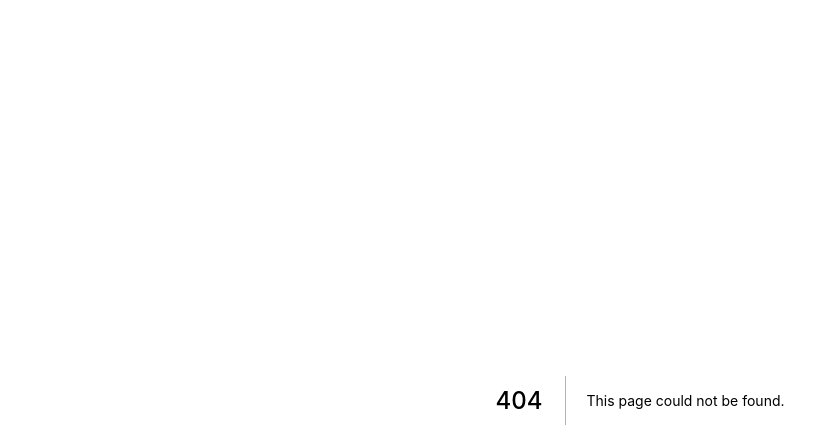
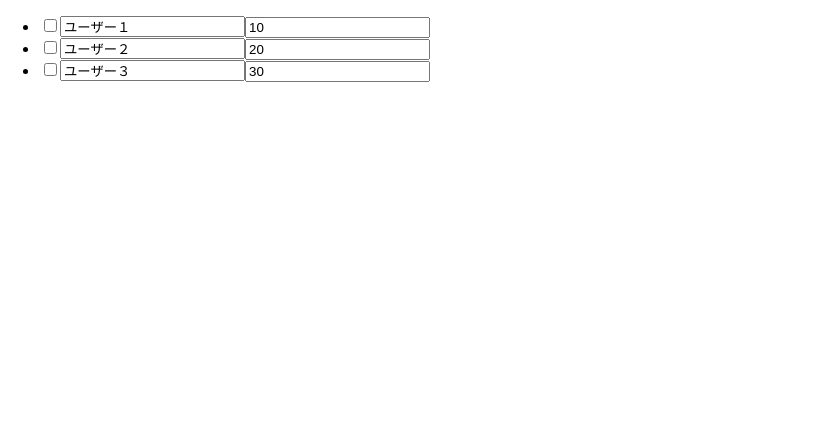
Before and after one commit to masasami/next-sample, a Next.js app: page /use-state-object-array-oneline in a window 1280 px wide. Before the commit this address had no page. Shown: the top 448 px of the page, without its empty margins (0-824 px from the left). Built offline with nearby package versions, Linux system fonts and the light colour scheme.

Commit message:
オブジェクト配列のプロパティを１行で更新

```diff
--- /dev/null
+++ b/pages/use-state-object-array-oneline.tsx
@@ -0,0 +1,33 @@
+import { useState } from 'react'
+
+export default function Component() {
+  const [users, setUsers] = useState([
+    { id: 1, name: 'ユーザー１', age: '10', checked: false },
+    { id: 2, name: 'ユーザー２', age: '20', checked: false },
+    { id: 3, name: 'ユーザー３', age: '30', checked: false },
+  ])
+
+  return (
+    <ul>
+      {users.map((user, i) => (
+        <li key={i}>
+          <input
+            type="checkbox"
+            checked={user.checked}
+            onChange={(e) => setUsers((users) => users.map((u) => ({ ...u, checked: u.id === user.id ? e.target.checked : u.checked })))}
+          />
+          <input
+            type="text"
+            value={user.name}
+            onChange={(e) => setUsers((users) => users.map((u) => ({ ...u, name: u.id === user.id ? e.target.value : u.name })))}
+          />
+          <input
+            type="text"
+            value={user.age}
+            onChange={(e) => setUsers((users) => users.map((u) => ({ ...u, age: u.id === user.id ? e.target.value : u.age })))}
+          />
+        </li>
+      ))}
+    </ul>
+  )
+}
```
